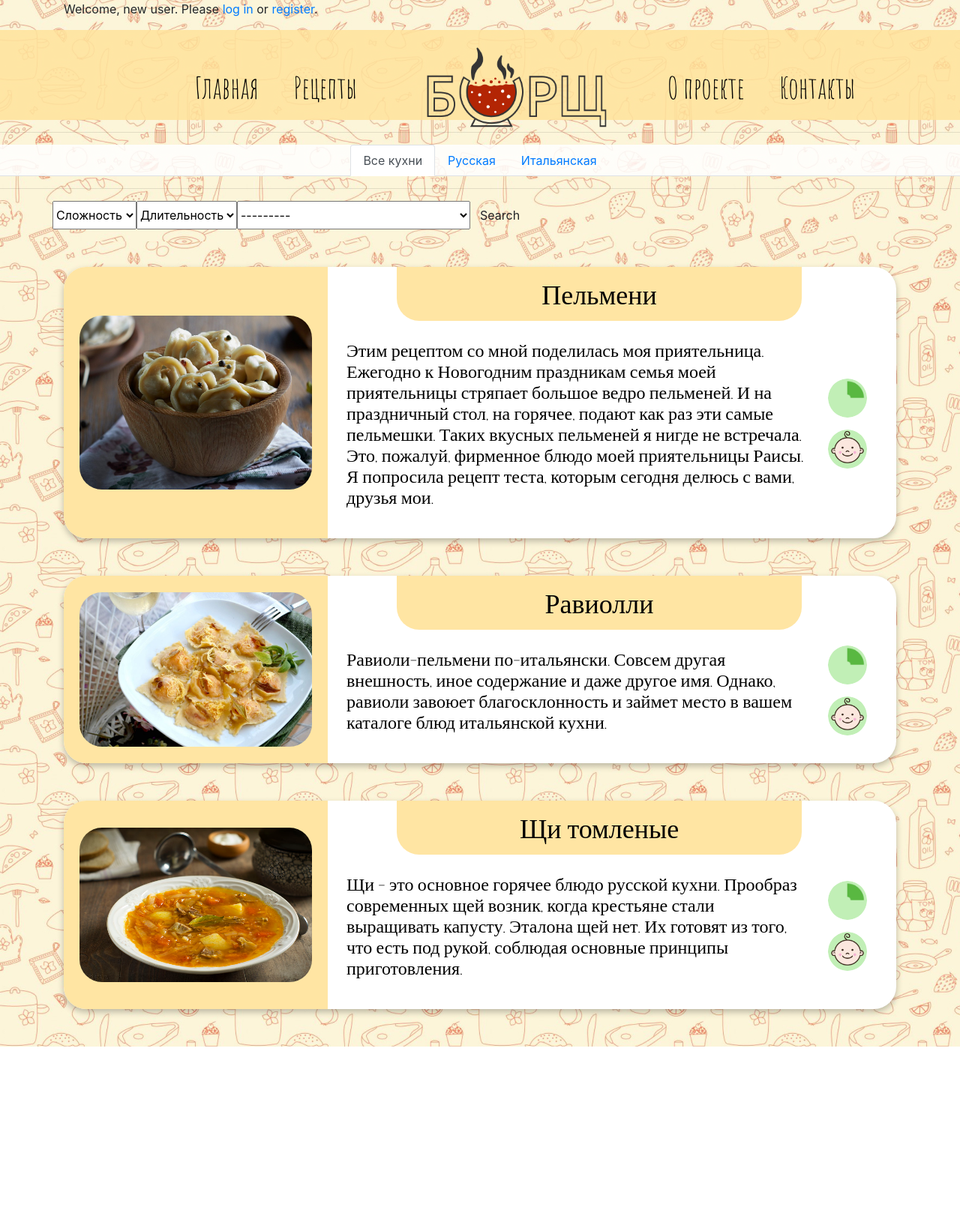
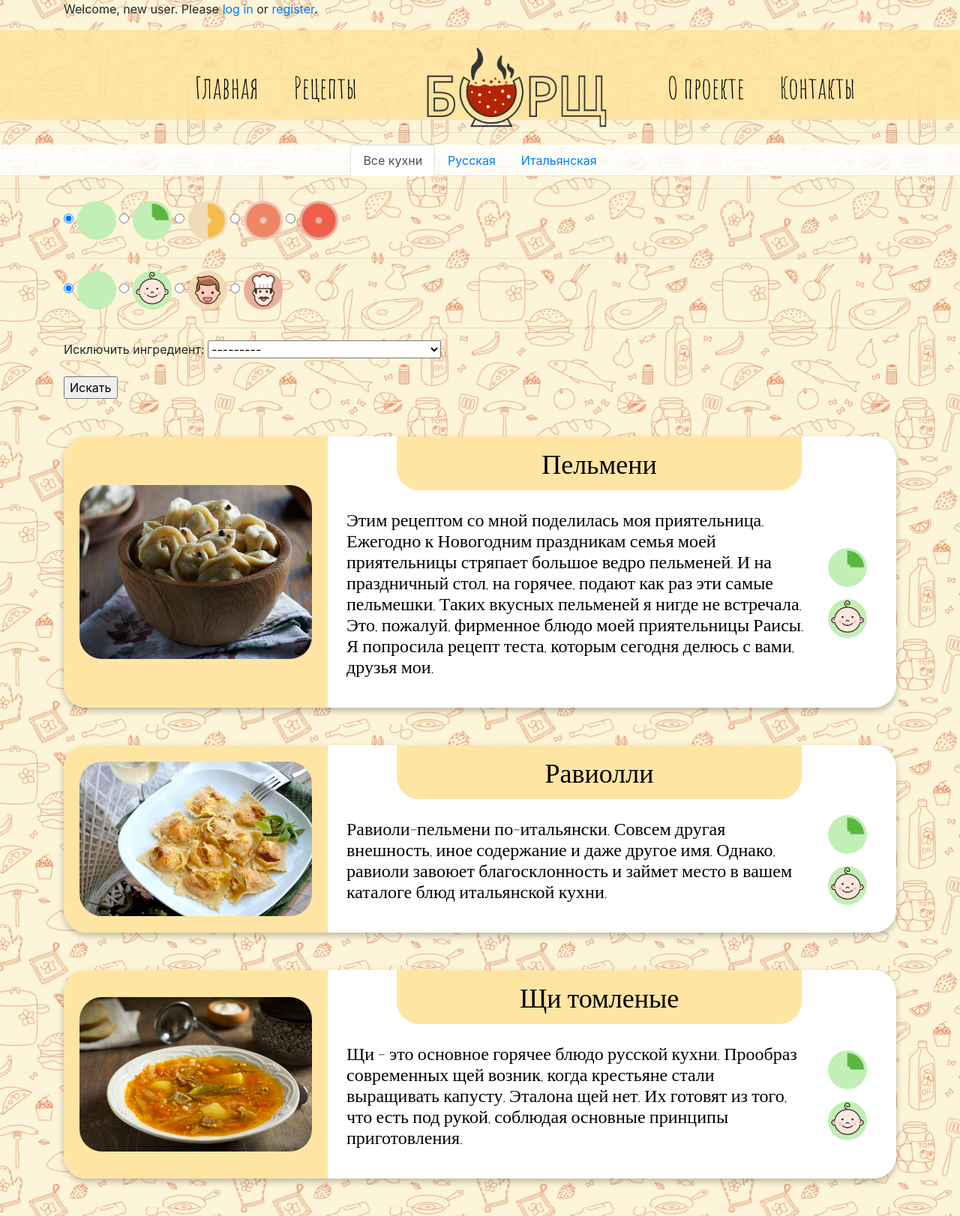
Before and after one commit to grebenshchikovr/borshch_backend, a Django app: page /recipes/ in a window 1280 px wide; the page is wider, and only the part inside the window is pictured. Shown: that part at 75% size. Before the commit the page ends 1396 px from the top of that part, so only its background shows below. Run offline with Django 3.2, Linux system fonts and the light colour scheme; data comes from the database, SQL or seed files in the repository; some libraries are stand-ins or nearby versions.

Commit message:
Улучшено меню подбора рецепта: выпадающие меню заменены на радио-баттоны с картинками, как в макете.

```diff
--- a/mainapp/templates/mainapp/includes/inc_filter_form.html
+++ b/mainapp/templates/mainapp/includes/inc_filter_form.html
@@ -1,11 +1,30 @@
-<form class="row">
-    {{ level_form.search }}
-    {{ level_form.level }}
-    {{ duration_form.search }}
-    {{ duration_form.duration }}
-    {{ ingredient_form.search }}
-    {{ ingredient_form.ingredient }}
-    <br>
-    <input type="submit" class="btn btn-default" value="Search">
+{% load my_tags %}
 
-</form>
+<div class="filter-menu">
+    <form action="">
+
+        {% for radio in duration_form.duration %}
+            <label for="{{ radio.id_for_label }}">
+                {{ radio.tag }}
+                <img class="symbol" src="{{ radio.choice_label|duration_pic }}" width="52">
+            </label>
+        {% endfor %}
+
+        <hr>
+
+        {% for radio in level_form.level %}
+            <label for="{{ radio.id_for_label }}">
+                {{ radio.tag }}
+                <img class="symbol" src="{{ radio.choice_label|level_pic }}" width="52">
+            </label>
+        {% endfor %}
+
+        <hr>
+
+
+        {{ ingredient_form.as_p }}
+
+        {% csrf_token %}
+        <input type="submit" value="Искать">
+    </form>
+</div>
--- a/mainapp/templatetags/my_tags.py
+++ b/mainapp/templatetags/my_tags.py
@@ -62,9 +62,10 @@ def level_pic(level):
         level = 'adult'
     elif level == 3:
         level = 'chief'
+    elif level == 1:
+        level = 'child'
     else:
-        level = 'child'
-
+        level = 'none'
 
     return f'{settings.STATIC_URL}img/level_pic/{level}.png'
 
@@ -74,8 +75,9 @@ def duration_pic(duration):
     """
     заменяет уровень сложности рецепта на его картинку
     """
-
-    if duration <= 15:
+    if not duration:
+        duration ='none'
+    elif duration <= 15:
         duration = '15'
     elif duration > 15 and duration <=30:
         duration = '30'
@@ -86,8 +88,3 @@ def duration_pic(duration):
 
 
     return f'{settings.STATIC_URL}img/duration_pic/{duration}.png'
-
-"""
-def collect_url(string):
-    return re.sub(<.*>, WORKS, request.resolver_match.route, count=0)
-"""
--- a/mainapp/views.py
+++ b/mainapp/views.py
@@ -2,7 +2,7 @@ from django.shortcuts import render
 from django.views.generic import ListView, DetailView
 from .models import Unit, Cuisine, Ingredient, Recipe, Composition, CookingStep
 from django.shortcuts import get_object_or_404
-from django.forms import forms, ChoiceField, ModelChoiceField
+from django import forms
 
 class MainView(ListView):
     model = Recipe
@@ -29,7 +29,7 @@ class RecipeList(ListView):
         duration = self.request.GET.get('duration')
         ingredient = self.request.GET.get('ingredient')
 
-        #Фильтрация по сложности рецепта
+        # Фильтрация по сложности рецепта
         if level:
             list = Recipe.objects.all().filter(level=level)
         else:
@@ -111,25 +111,25 @@ class CuisineRecipeList(RecipeList):
 
 class LevelFilterForm(forms.Form):
     level = (
-        (None, 'Сложность'),
-        ('1', 'Ребенок'),
-        ('2', 'Взрослый'),
-        ('3', 'Шеф-повар'),
+        (None, None),
+        (1, 1),
+        (2, 2),
+        (3, 3),
     )
 
-    level = ChoiceField(choices=level, label='level', required=False)
+    level = forms.CharField(label='level', widget=forms.RadioSelect(choices=level, attrs={'id': 'value'}),  required=False, initial='', )
 
 class DurationFilterForm(forms.Form):
-    FILTER_CHOICES = (
-        (None, 'Длительность'),
-        (15, '15 минут'),
-        (30, '30 минут'),
-        (60, '1 час'),
-        (61, '> часа'),
+    duration = (
+        (None, None),
+        (15, 15),
+        (30, 30),
+        (60, 60),
+        (61, 61),
     )
 
-    duration = ChoiceField(choices=FILTER_CHOICES, label='duration', required=False)
+    duration = forms.CharField(label='duration', widget=forms.RadioSelect(choices=duration, attrs={'id': 'value'}), required=False, initial=None)
 
 class RemoveIngredientFilterForm(forms.Form):
 
-    ingredient = ModelChoiceField(queryset=Ingredient.objects.all().order_by('name'), required=False)
+    ingredient = forms.ModelChoiceField(label='Исключить ингредиент', queryset=Ingredient.objects.all().order_by('name'), required=False)
```
Also changed, not shown: static/img/duration_pic/none.png (added), static/img/level_pic/none.png (added).
